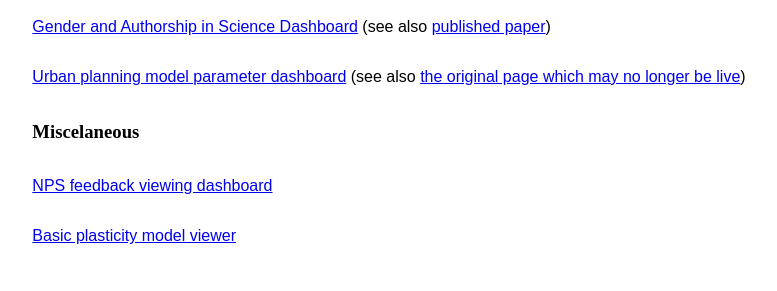
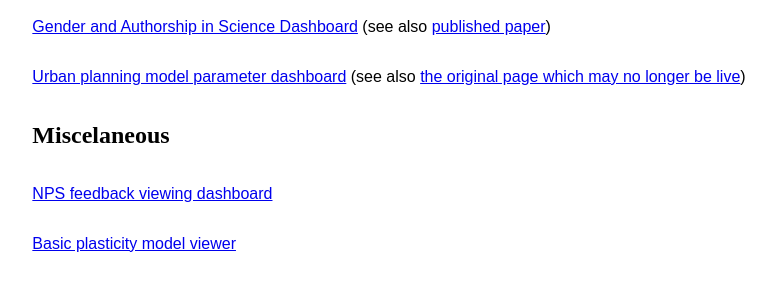
Before and after one commit to maegul/selectedworks, a plain HTML site: page index.html in a window 1280 px wide. Shown: the part 87-378 px from the top of the page, without its empty margins (251-1028 px from the left). Drawn offline with Linux system fonts and the light colour scheme.

Commit message:
h3 to h2

```diff
--- a/index.html
+++ b/index.html
@@ -17,7 +17,7 @@
 <a href='https://maegul.github.io/urban_model_viz/'>Urban planning model parameter dashboard</a> (see also <a href='https://thud.msd.unimelb.edu.au/tools-and-models/co-benefits-calculator#calculator'>the original page which may no longer be live</a>)
 </p>
 
-<h3>Miscelaneous</h3>
+<h2>Miscelaneous</h2>
 
 <p>
 <a href='https://maegul.github.io/NPS_viewer/'>NPS feedback viewing dashboard</a>
```
